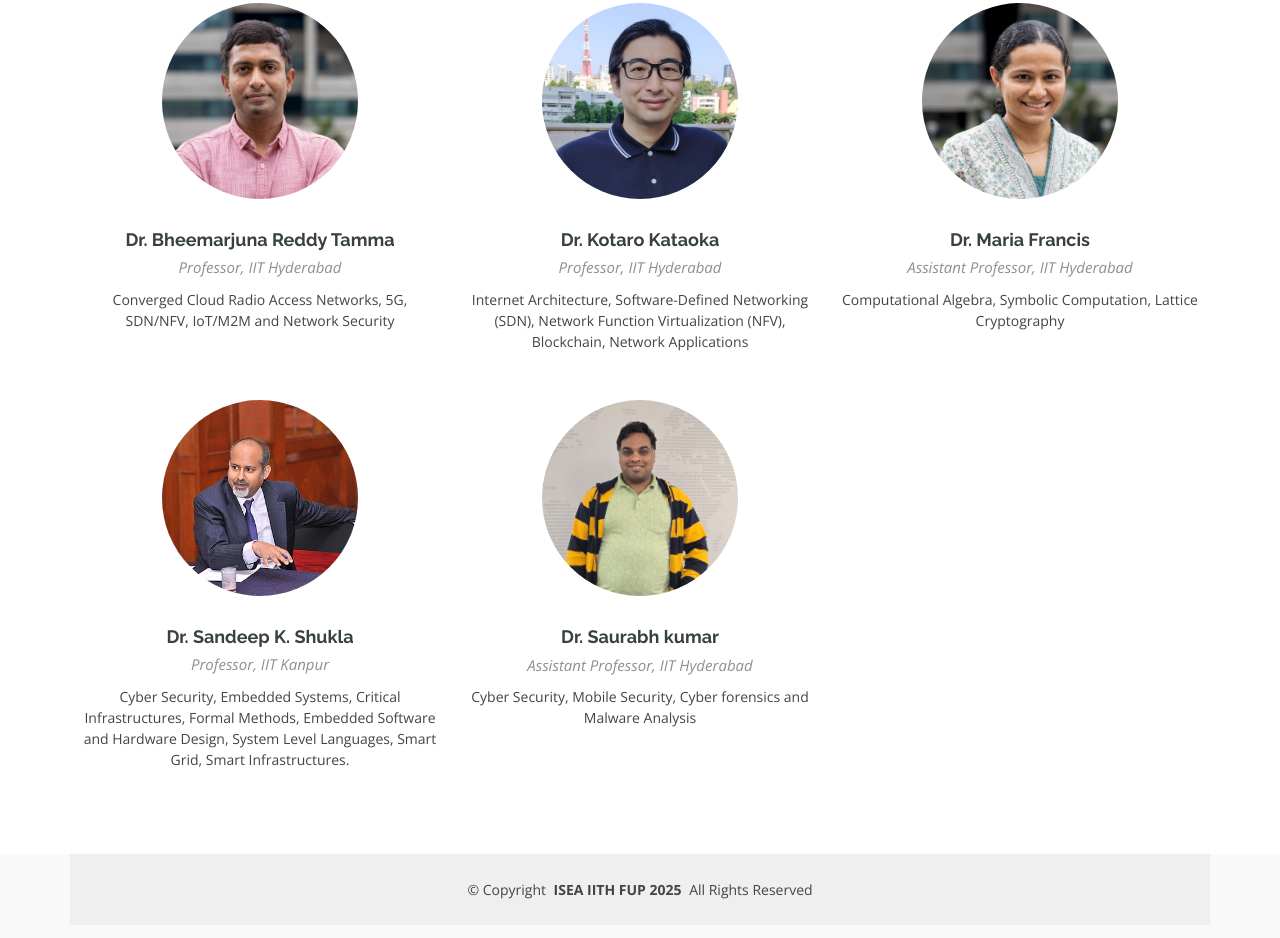
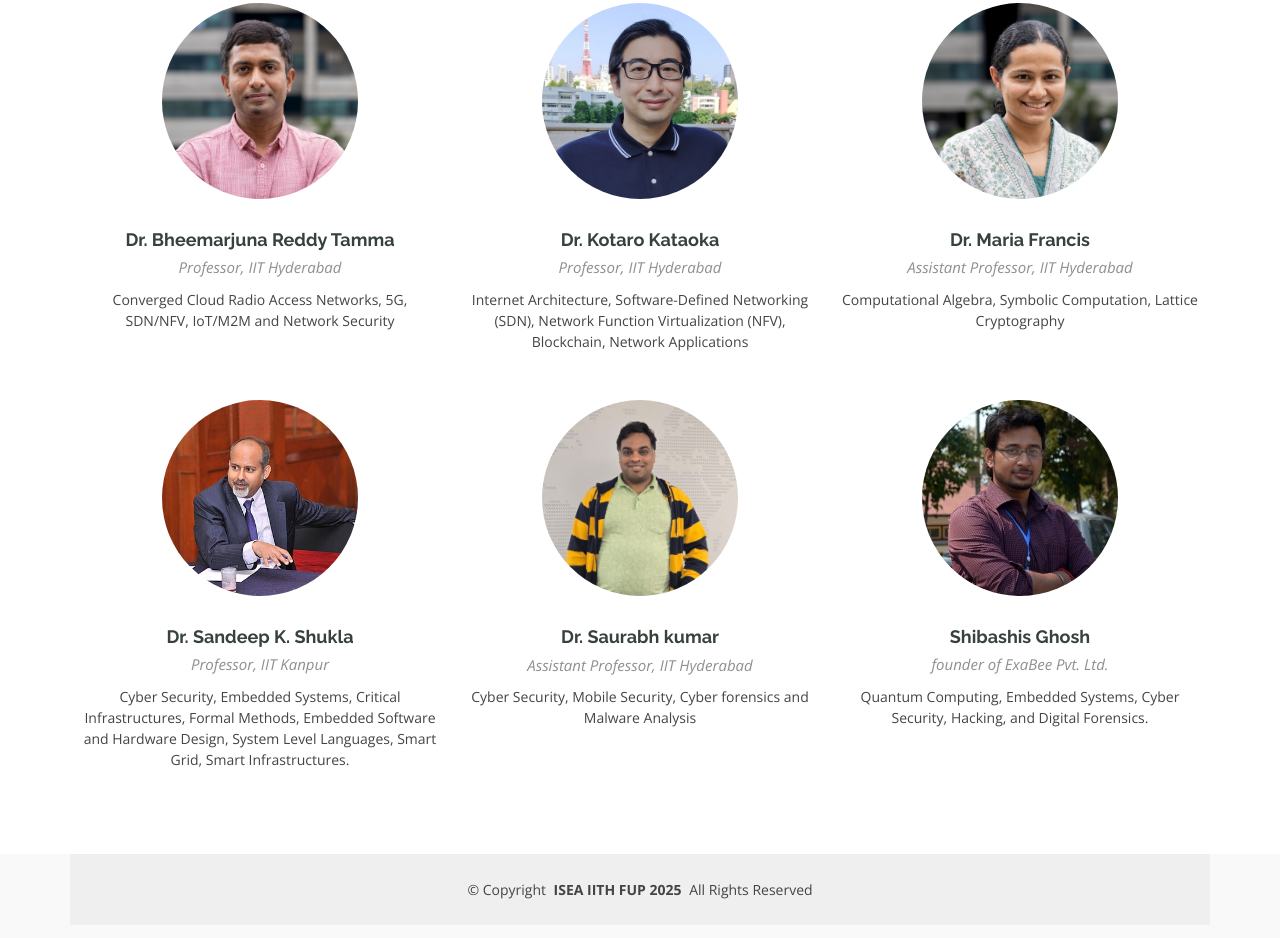
Before and after one commit to isea-3-iith/FUP-2025, a plain HTML site: page ISEA IITH FUP 2025/instructors.html in a window 1280 px wide. Shown: the part 486-1424 px from the top of the page. Drawn offline with nearby package versions, Linux system fonts and the light colour scheme.

Commit message:
added shibashis gosh

```diff
--- a/ISEA IITH FUP 2025/instructors.html
+++ b/ISEA IITH FUP 2025/instructors.html
@@ -141,7 +141,17 @@
             </div>
           </div><!-- End Team Member -->
 
-
+          <div class="col-lg-4 col-md-6 member" data-aos="fade-up" data-aos-delay="300">
+            <div class="member-img">
+              <img src="assets/img/shibashis_ghosh.jpg" class="img-fluid" alt="">
+            </div>
+            <div class="member-info text-center">
+              <h4>Shibashis Ghosh</h4>
+              <span>founder of ExaBee Pvt. Ltd.</span>
+              <p>Quantum Computing, Embedded Systems, Cyber Security,
+                Hacking, and Digital Forensics.</p>
+            </div>
+          </div><!-- End Team Member -->
 
 
 
```
Also changed, not shown: ISEA IITH FUP 2025/assets/img/shibashis_ghosh.jpg (added).
